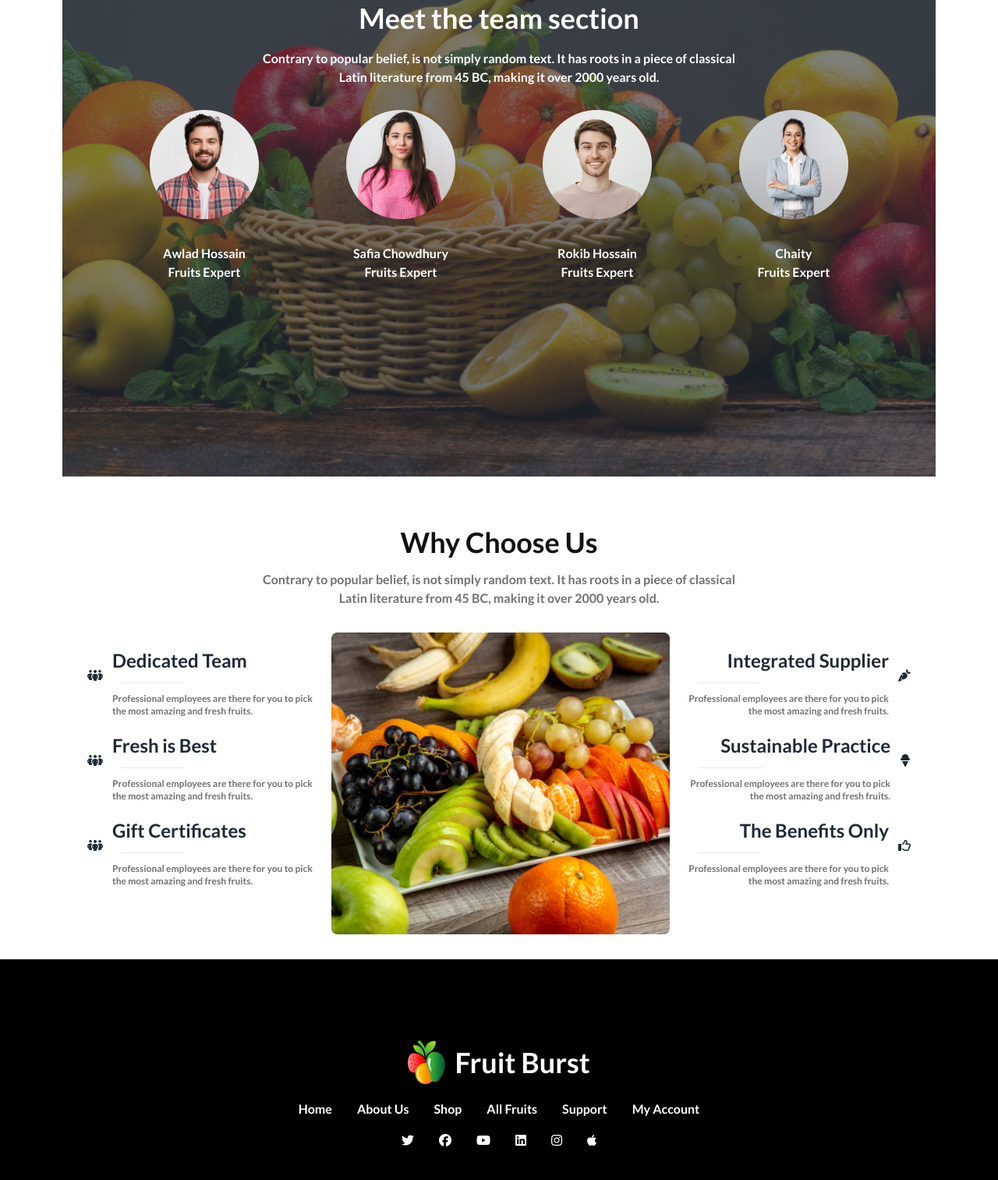
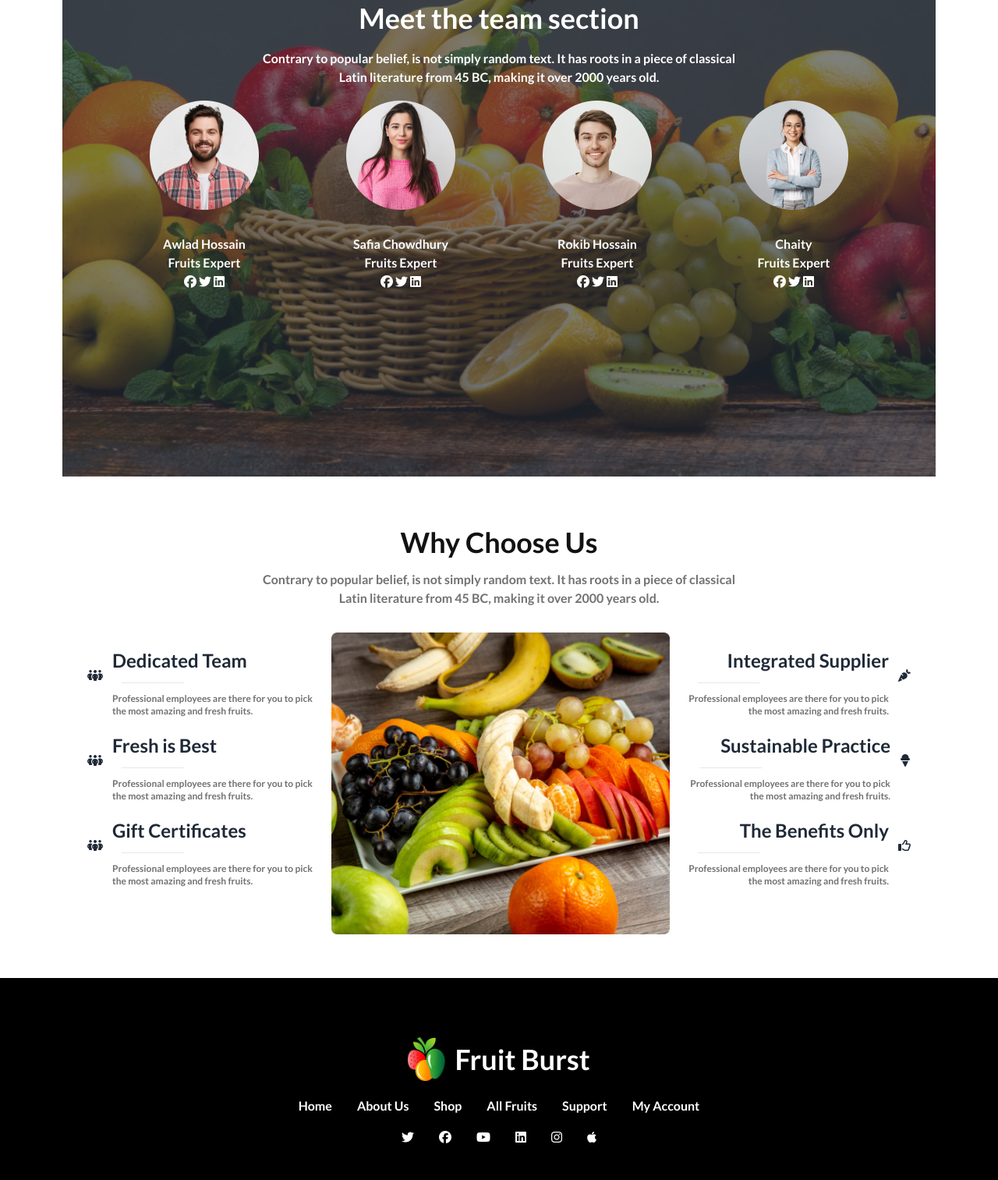
Before and after one commit to Ashik1941/assignment-three, a plain HTML site: page index.html in a window 1280 px wide. Shown: the part 2147-3660 px from the top of the page at 78% size. Drawn offline with nearby package versions, Linux system fonts and the light colour scheme.

Commit message:
added teams social icon

```diff
--- a/index.html
+++ b/index.html
@@ -426,6 +426,11 @@
                         <div class="text-center">
                             <h3 class="mt-8">Awlad Hossain</h3>
                             <p>Fruits Expert</p>
+                            <div>
+                                <i class="fa-brands fa-facebook"></i>
+                                <i class="fa-brands fa-twitter"></i>
+                                <i class="fa-brands fa-linkedin"></i>
+                            </div>
                         </div>
 
                     </div>
@@ -437,6 +442,11 @@
                         <div class="text-center">
                             <h3 class="mt-8">Safia Chowdhury</h3>
                             <p>Fruits Expert</p>
+                            <div>
+                                <i class="fa-brands fa-facebook"></i>
+                                <i class="fa-brands fa-twitter"></i>
+                                <i class="fa-brands fa-linkedin"></i>
+                            </div>
                         </div>
 
                     </div>
@@ -448,6 +458,11 @@
                         <div class="text-center">
                             <h3 class="mt-8">Rokib Hossain</h3>
                             <p>Fruits Expert</p>
+                            <div>
+                                <i class="fa-brands fa-facebook"></i>
+                                <i class="fa-brands fa-twitter"></i>
+                                <i class="fa-brands fa-linkedin"></i>
+                            </div>
                         </div>
 
                     </div>
@@ -459,6 +474,11 @@
                         <div class="text-center">
                             <h3 class="mt-8">Chaity</h3>
                             <p class="text-base">Fruits Expert</p>
+                            <div>
+                                <i class="fa-brands fa-facebook"></i>
+                                <i class="fa-brands fa-twitter"></i>
+                                <i class="fa-brands fa-linkedin"></i>
+                            </div>
                         </div>
 
                     </div>
@@ -470,7 +490,9 @@
         <!-- why choose us section -->
         <section class="mt-16">
             <h1 class="font-extrabold text-4xl text-[#121212] text-center mt-6">Why Choose Us</h1>
-            <p class="text-base text-[#12121299] text-center mt-4">Contrary to popular belief, is not simply random text. It has roots in a piece of classical <br> Latin literature from 45 BC, making it over 2000 years old.</p>
+            <p class="text-base text-[#12121299] text-center mt-4">Contrary to popular belief, is not simply random
+                text. It has roots in a piece of classical <br> Latin literature from 45 BC, making it over 2000 years
+                old.</p>
 
             <!-- choose us left -->
             <div class="m-8 flex gap-6">
@@ -480,7 +502,8 @@
                         <div>
                             <h4 class="font-extralight text-2xl mt-5">Dedicated Team</h4>
                             <hr class="w-20 m-3">
-                            <p class="text-xs font-medium text-[#12121299] ">Professional employees are there for you to pick <br> the most amazing and fresh fruits.</p>
+                            <p class="text-xs font-medium text-[#12121299] ">Professional employees are there for you to
+                                pick <br> the most amazing and fresh fruits.</p>
                         </div>
                     </div>
 
@@ -489,7 +512,8 @@
                         <div>
                             <h4 class="font-extralight text-2xl mt-5">Fresh is Best</h4>
                             <hr class="w-20 m-3">
-                            <p class="text-xs font-medium text-[#12121299] ">Professional employees are there for you to pick <br> the most amazing and fresh fruits.</p>
+                            <p class="text-xs font-medium text-[#12121299] ">Professional employees are there for you to
+                                pick <br> the most amazing and fresh fruits.</p>
                         </div>
                     </div>
 
@@ -498,7 +522,8 @@
                         <div>
                             <h4 class="font-extralight text-2xl mt-5">Gift Certificates</h4>
                             <hr class="w-20 m-3">
-                            <p class="text-xs font-medium text-[#12121299] ">Professional employees are there for you to pick <br> the most amazing and fresh fruits.</p>
+                            <p class="text-xs font-medium text-[#12121299] ">Professional employees are there for you to
+                                pick <br> the most amazing and fresh fruits.</p>
                         </div>
                     </div>
                 </div>
@@ -515,7 +540,8 @@
                         <div class="text-right">
                             <h4 class="font-extralight text-2xl mt-5">Integrated Supplier</h4>
                             <hr class="w-20 m-3 text-right">
-                        <p class="text-xs font-medium text-[#12121299] text-right ">Professional employees are there for you to pick<br>the most amazing and fresh fruits.</p>
+                            <p class="text-xs font-medium text-[#12121299] text-right ">Professional employees are there
+                                for you to pick<br>the most amazing and fresh fruits.</p>
                         </div>
                     </div>
 
@@ -524,7 +550,8 @@
                         <div>
                             <h4 class="font-extralight text-2xl mt-5 text-right">Sustainable Practice</h4>
                             <hr class="w-20 m-3">
-                        <p class="text-xs font-medium text-[#12121299] text-right ">Professional employees are there for you to pick <br> the most amazing and fresh fruits.</p>
+                            <p class="text-xs font-medium text-[#12121299] text-right ">Professional employees are there
+                                for you to pick <br> the most amazing and fresh fruits.</p>
                         </div>
                     </div>
 
@@ -533,7 +560,8 @@
                         <div>
                             <h4 class="font-extralight text-2xl mt-5 text-right">The Benefits Only</h4>
                             <hr class="w-20 m-3">
-                        <p class="text-xs font-medium text-[#12121299] text-right ">Professional employees are there for you to pick <br> the most amazing and fresh fruits.</p>
+                            <p class="text-xs font-medium text-[#12121299] text-right ">Professional employees are there
+                                for you to pick <br> the most amazing and fresh fruits.</p>
                         </div>
                     </div>
                 </div>
@@ -542,9 +570,9 @@
 
         </section>
     </main>
-    <footer class="bg-black w-auto h-72 flex items-center justify-center">
+    <footer class="bg-black w-auto h-72 flex items-center justify-center mt-14">
         <div>
-            <div class="navbar-center gap-3 flex justify-center items-center mt-14">
+            <div class="navbar-center gap-3 flex justify-center items-center ">
                 <div>
                     <img class="w-12 h-14" src="images/logo.png" alt="">
                 </div>
```
Lines whose indentation alone changed are shown as unchanged.
